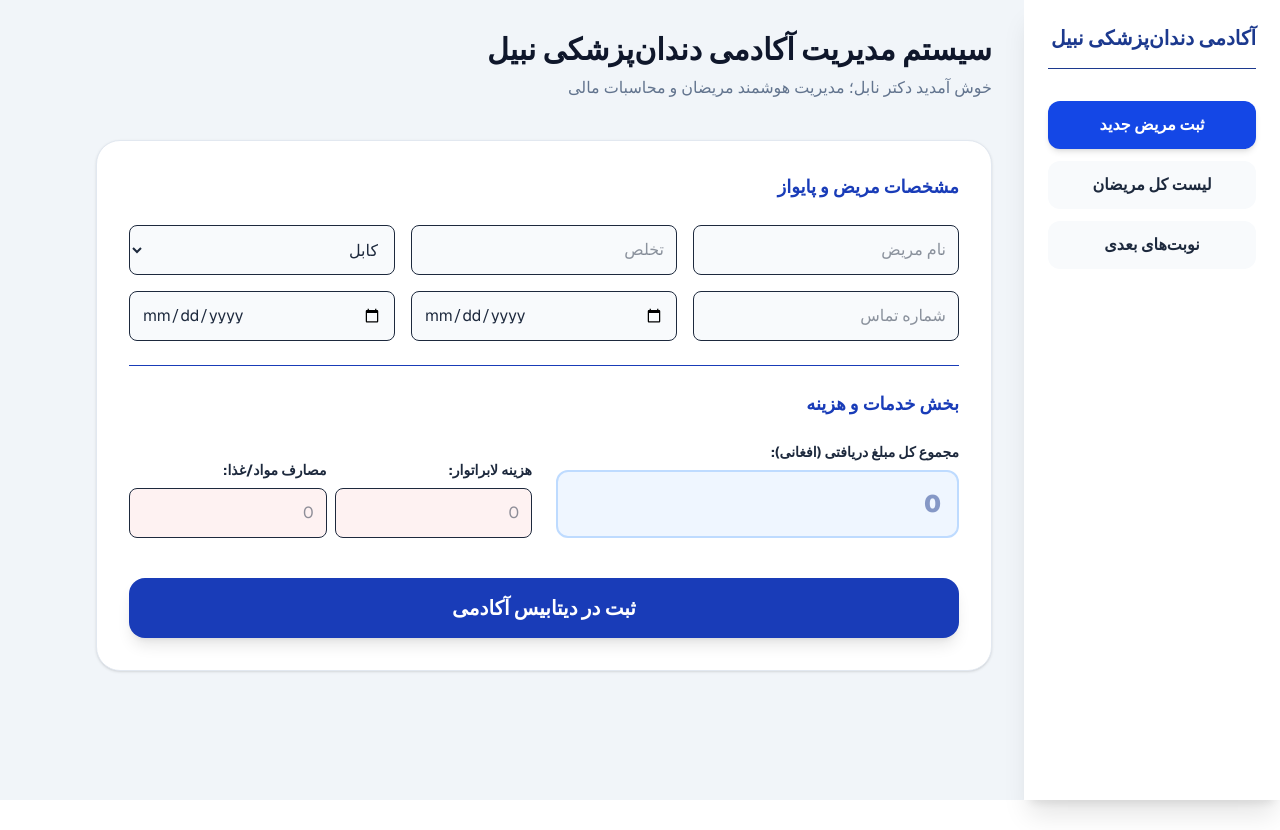
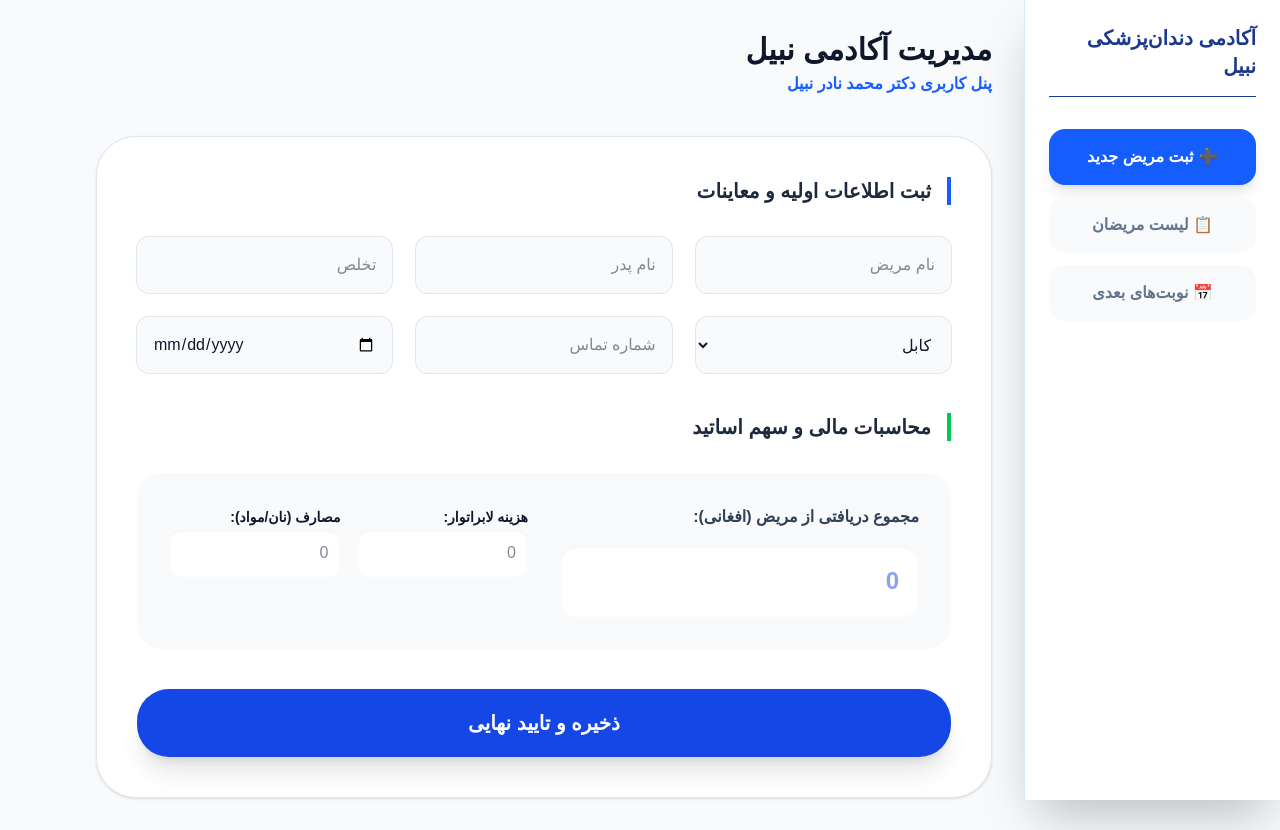
Before and after one commit to nabildentalacademy-art/nabil-dental-academy, a Next.js app: page / in a window 1280 px wide. Before the commit the page ends 800 px from the top, so only its background shows below. Built offline with nearby package versions, Linux system fonts and the light colour scheme.

Commit message:
corrected name to Dr. Mohammad Nader Nabil

```diff
--- a/app/page.tsx
+++ b/app/page.tsx
@@ -3,9 +3,7 @@ import { useState, useEffect } from "react";
 
 const provinces = ["کابل", "هرات", "بلخ", "قندهار", "ننگرهار", "پکتیا", "خوست", "غزنی", "لغمان", "بامیان", "بدخشان", "تخار", "کندز", "فاریاب", "جوزجان", "سرپل", "غور", "دایکندی", "اروزگان", "زابل", "نیمروز", "هلمند", "فراه", "بادغیس", "پنجشیر", "کاپیسا", "لوگر", "میدان وردک", "پروان", "کنر", "نورستان", "سمنگان", "بغلان", "پکتیکا"];
 
-const relations = ["برادر", "پدر", "خواهر", "شوهر", "همسر", "کاکا", "ماما", "خسر", "خسربوره", "پسر کاکا", "پسرعمه", "پسر ماما", "پسرخاله", "دوست", "خواهر زاده", "برادر زاده"];
-
-export default function NabilAcademy() {
+export default function NabilAcademyPro() {
   const [activeTab, setActiveTab] = useState("register");
   const [patients, setPatients] = useState<any[]>([]);
   const [searchTerm, setSearchTerm] = useState("");
@@ -14,11 +12,11 @@ export default function NabilAcademy() {
     name: "", fatherName: "", lastName: "", age: "", province: "کابل", phone: "", visitDate: "", nextVisit: "",
     attendantName: "", attendantPhone: "", relation: "پدر",
     bp: "", pulse: "", ox: "", temp: "",
-    serviceType: "", servicePrice: 0, labCost: 0, otherCosts: 0
+    servicePrice: 0, labCost: 0, otherCosts: 0
   });
 
   useEffect(() => {
-    const saved = localStorage.getItem("nabil_academy_db");
+    const saved = localStorage.getItem("nabil_pro_v3");
     if (saved) setPatients(JSON.parse(saved));
   }, []);
 
@@ -33,86 +31,91 @@ export default function NabilAcademy() {
       ...form,
       id: Date.now(),
       ownerShare,
-      drNabilShare: doctorsSplit,
+      drMohammadNaderShare: doctorsSplit,
       drMahfouzShare: doctorsSplit,
       netProfit
     };
 
     const updated = [newPatient, ...patients];
     setPatients(updated);
-    localStorage.setItem("nabil_academy_db", JSON.stringify(updated));
-    alert("اطلاعات در آکادمی دندان‌پزشکی نبیل ثبت شد");
+    localStorage.setItem("nabil_pro_v3", JSON.stringify(updated));
+    alert("اطلاعات با موفقیت در سیستم آکادمی دندان‌پزشکی نبیل ثبت شد");
     setActiveTab("list");
   };
 
   return (
-    <div className="min-h-screen bg-slate-100 text-right text-slate-800 font-sans" dir="rtl">
-      {/* منوی کناری با نام جدید */}
-      <aside className="fixed right-0 top-0 h-full w-64 bg-white shadow-xl p-6 hidden md:block">
+    <div className="min-h-screen bg-slate-50 text-right text-slate-900" dir="rtl">
+      <aside className="fixed right-0 top-0 h-full w-64 bg-white shadow-2xl p-6 hidden md:block border-l border-blue-100">
         <h2 className="text-xl font-black text-blue-900 mb-8 border-b pb-4">آکادمی دندان‌پزشکی نبیل</h2>
         <nav className="space-y-3">
-          <button onClick={() => setActiveTab("register")} className={`w-full p-3 rounded-xl font-bold transition ${activeTab === 'register' ? 'bg-blue-700 text-white shadow-md' : 'bg-slate-50 hover:bg-slate-100'}`}>ثبت مریض جدید</button>
-          <button onClick={() => setActiveTab("list")} className={`w-full p-3 rounded-xl font-bold transition ${activeTab === 'list' ? 'bg-blue-700 text-white shadow-md' : 'bg-slate-50 hover:bg-slate-100'}`}>لیست کل مریضان</button>
-          <button onClick={() => setActiveTab("nextVisits")} className={`w-full p-3 rounded-xl font-bold transition ${activeTab === 'nextVisits' ? 'bg-blue-700 text-white shadow-md' : 'bg-slate-50 hover:bg-slate-100'}`}>نوبت‌های بعدی</button>
+          <button onClick={() => setActiveTab("register")} className={`w-full p-4 rounded-2xl font-bold transition-all ${activeTab === 'register' ? 'bg-blue-600 text-white shadow-lg' : 'bg-slate-50 text-slate-500 hover:bg-blue-50'}`}>➕ ثبت مریض جدید</button>
+          <button onClick={() => setActiveTab("list")} className={`w-full p-4 rounded-2xl font-bold transition-all ${activeTab === 'list' ? 'bg-blue-600 text-white shadow-lg' : 'bg-slate-50 text-slate-500 hover:bg-blue-50'}`}>📋 لیست مریضان</button>
+          <button onClick={() => setActiveTab("nextVisits")} className={`w-full p-4 rounded-2xl font-bold transition-all ${activeTab === 'nextVisits' ? 'bg-blue-600 text-white shadow-lg' : 'bg-slate-50 text-slate-500 hover:bg-blue-50'}`}>📅 نوبت‌های بعدی</button>
         </nav>
       </aside>
 
       <main className="md:mr-64 p-8">
-        <header className="mb-10">
-          <h1 className="text-3xl font-black text-slate-900">سیستم مدیریت آکادمی دندان‌پزشکی نبیل</h1>
-          <p className="text-slate-500 mt-2">خوش آمدید دکتر نابل؛ مدیریت هوشمند مریضان و محاسبات مالی</p>
+        <header className="mb-10 flex justify-between items-center">
+          <div>
+            <h1 className="text-3xl font-black text-slate-900">مدیریت آکادمی نبیل</h1>
+            <p className="text-blue-600 font-bold mt-1">پنل کاربری دکتر محمد نادر نبیل</p>
+          </div>
         </header>
 
         {activeTab === "register" && (
-          <div className="max-w-4xl bg-white p-8 rounded-3xl shadow-sm border border-slate-200">
-             {/* فرم ثبت نام (باقی بخش‌ها مثل قبل) */}
-             <h3 className="text-lg font-bold mb-6 text-blue-800">مشخصات مریض و پایواز</h3>
-             <div className="grid grid-cols-1 md:grid-cols-3 gap-4 mb-6">
-                <input placeholder="نام مریض" className="p-3 bg-slate-50 rounded-lg border focus:ring-2 ring-blue-500 outline-none" onChange={e => setForm({...form, name: e.target.value})} />
-                <input placeholder="تخلص" className="p-3 bg-slate-50 rounded-lg border focus:ring-2 ring-blue-500 outline-none" onChange={e => setForm({...form, lastName: e.target.value})} />
-                <select className="p-3 bg-slate-50 rounded-lg border focus:ring-2 ring-blue-500 outline-none" onChange={e => setForm({...form, province: e.target.value})}>
+          <div className="max-w-4xl bg-white p-10 rounded-[2.5rem] shadow-sm border border-slate-200">
+            <h3 className="text-xl font-black mb-8 text-slate-800 border-r-4 border-blue-600 pr-4">ثبت اطلاعات اولیه و معاینات</h3>
+            <div className="grid grid-cols-1 md:grid-cols-3 gap-6 mb-10">
+              <input placeholder="نام مریض" className="p-4 bg-slate-50 rounded-xl border-none ring-1 ring-slate-200 focus:ring-2 focus:ring-blue-500 outline-none" onChange={e => setForm({...form, name: e.target.value})} />
+              <input placeholder="نام پدر" className="p-4 bg-slate-50 rounded-xl border-none ring-1 ring-slate-200 focus:ring-2 focus:ring-blue-500 outline-none" onChange={e => setForm({...form, fatherName: e.target.value})} />
+              <input placeholder="تخلص" className="p-4 bg-slate-50 rounded-xl border-none ring-1 ring-slate-200 focus:ring-2 focus:ring-blue-500 outline-none" onChange={e => setForm({...form, lastName: e.target.value})} />
+              <select className="p-4 bg-slate-50 rounded-xl border-none ring-1 ring-slate-200 focus:ring-2 focus:ring-blue-500 outline-none" onChange={e => setForm({...form, province: e.target.value})}>
                 {provinces.map(p => <option key={p} value={p}>{p}</option>)}
               </select>
-                <input placeholder="شماره تماس" className="p-3 bg-slate-50 rounded-lg border focus:ring-2 ring-blue-500 outline-none" onChange={e => setForm({...form, phone: e.target.value})} />
-                <input placeholder="تاریخ مراجعه" type="date" className="p-3 bg-slate-50 rounded-lg border" onChange={e => setForm({...form, visitDate: e.target.value})} />
-                <input placeholder="تاریخ نوبت بعدی" type="date" className="p-3 bg-slate-50 rounded-lg border" onChange={e => setForm({...form, nextVisit: e.target.value})} />
+              <input placeholder="شماره تماس" className="p-4 bg-slate-50 rounded-xl border-none ring-1 ring-slate-200 focus:ring-2 focus:ring-blue-500 outline-none" onChange={e => setForm({...form, phone: e.target.value})} />
+              <input placeholder="تاریخ نوبت بعدی" type="date" className="p-4 bg-slate-50 rounded-xl border-none ring-1 ring-slate-200 focus:ring-2 focus:ring-blue-500 outline-none" onChange={e => setForm({...form, nextVisit: e.target.value})} />
             </div>
 
-             <h3 className="text-lg font-bold mb-6 text-blue-800 border-t pt-6">بخش خدمات و هزینه</h3>
-             <div className="grid grid-cols-1 md:grid-cols-2 gap-6">
-                <div>
-                    <label className="block text-sm mb-2 font-bold">مجموع کل مبلغ دریافتی (افغانی):</label>
-                    <input type="number" className="w-full p-4 bg-blue-50 border-2 border-blue-200 rounded-xl font-black text-2xl text-blue-900" placeholder="0" onChange={e => setForm({...form, servicePrice: Number(e.target.value)})} />
+            <h3 className="text-xl font-black mb-8 text-slate-800 border-r-4 border-green-500 pr-4">محاسبات مالی و سهم اساتید</h3>
+            <div className="grid grid-cols-1 md:grid-cols-2 gap-8 bg-slate-50 p-8 rounded-3xl">
+              <div className="space-y-4">
+                <label className="block font-black text-slate-700">مجموع دریافتی از مریض (افغانی):</label>
+                <input type="number" className="w-full p-5 bg-white rounded-2xl border-none shadow-inner text-2xl font-black text-blue-700" placeholder="0" onChange={e => setForm({...form, servicePrice: Number(e.target.value)})} />
               </div>
-                <div className="flex gap-2 items-end">
-                    <div className="w-1/2">
-                        <label className="block text-sm mb-2 font-bold">هزینه لابراتوار:</label>
-                        <input type="number" className="w-full p-3 bg-red-50 rounded-lg border" placeholder="0" onChange={e => setForm({...form, labCost: Number(e.target.value)})} />
+              <div className="grid grid-cols-2 gap-4">
+                <div className="space-y-2">
+                  <label className="text-sm font-bold">هزینه لابراتوار:</label>
+                  <input type="number" className="w-full p-3 bg-white rounded-xl border-none shadow-inner" placeholder="0" onChange={e => setForm({...form, labCost: Number(e.target.value)})} />
                 </div>
-                    <div className="w-1/2">
-                        <label className="block text-sm mb-2 font-bold">مصارف مواد/غذا:</label>
-                        <input type="number" className="w-full p-3 bg-red-50 rounded-lg border" placeholder="0" onChange={e => setForm({...form, otherCosts: Number(e.target.value)})} />
+                <div className="space-y-2">
+                  <label className="text-sm font-bold">مصارف (نان/مواد):</label>
+                  <input type="number" className="w-full p-3 bg-white rounded-xl border-none shadow-inner" placeholder="0" onChange={e => setForm({...form, otherCosts: Number(e.target.value)})} />
                 </div>
               </div>
             </div>
 
-             <button onClick={savePatient} className="w-full mt-10 bg-blue-800 text-white py-4 rounded-2xl font-black text-xl shadow-lg hover:bg-blue-900 transition-all transform hover:scale-[1.01]">ثبت در دیتابیس آکادمی</button>
+            <button onClick={savePatient} className="w-full mt-10 bg-blue-700 text-white py-5 rounded-[2rem] font-black text-xl shadow-xl hover:bg-blue-800 transition-all transform hover:scale-[1.01]">ذخیره و تایید نهایی</button>
           </div>
         )}
 
-        {/* بخش لیست مریضان و نوبت‌دهی مشابه قبل با نام جدید نمایش داده می‌شود */}
         {activeTab === "list" && (
-            <div className="space-y-4">
-                <input placeholder="جستجوی سریع مریض..." className="w-full p-4 rounded-2xl shadow-sm border-none focus:ring-2 ring-blue-500" onChange={e => setSearchTerm(e.target.value)} />
+          <div className="space-y-6">
+            <input placeholder="🔍 جستجوی مریض بر اساس نام یا آیدی..." className="w-full p-5 rounded-[1.5rem] border-none shadow-sm focus:ring-2 ring-blue-500 outline-none bg-white font-bold" onChange={e => setSearchTerm(e.target.value)} />
             {patients.filter(p => p.name.includes(searchTerm)).map(p => (
-                    <div key={p.id} className="bg-white p-6 rounded-2xl shadow-sm border border-slate-200 flex justify-between items-center">
-                        <div>
-                            <h4 className="font-black text-xl text-slate-800">{p.name} {p.lastName}</h4>
-                            <p className="text-blue-600 font-bold">{p.phone} - {p.province}</p>
+              <div key={p.id} className="bg-white p-8 rounded-[2rem] shadow-sm border border-slate-100 flex flex-wrap justify-between items-center">
+                <div className="space-y-2">
+                  <h4 className="font-black text-2xl text-slate-800">{p.name} {p.lastName}</h4>
+                  <p className="text-blue-600 font-bold">{p.phone} | ولایت: {p.province}</p>
                 </div>
-                        <div className="bg-slate-50 p-4 rounded-2xl border border-dashed text-left">
-                            <p className="text-xs font-bold text-slate-500">سهم دکتر نابل: <span className="text-green-600 text-sm">{p.drNabilShare.toLocaleString()}</span></p>
-                            <p className="text-xs font-bold text-slate-500">سهم دکتر محفوظ: <span className="text-green-600 text-sm">{p.drMahfouzShare.toLocaleString()}</span></p>
+                <div className="flex gap-4">
+                   <div className="bg-blue-50 px-6 py-4 rounded-2xl border border-blue-100 text-center">
+                      <p className="text-xs text-slate-500 font-bold mb-1">سهم دکتر محمد نادر</p>
+                      <p className="text-lg font-black text-blue-700">{p.drMohammadNaderShare.toLocaleString()}</p>
+                   </div>
+                   <div className="bg-slate-50 px-6 py-4 rounded-2xl border border-slate-100 text-center">
+                      <p className="text-xs text-slate-500 font-bold mb-1">سهم دکتر محفوظ</p>
+                      <p className="text-lg font-black text-slate-700">{p.drMahfouzShare.toLocaleString()}</p>
+                   </div>
                 </div>
               </div>
             ))}
```
Lines whose indentation alone changed are shown as unchanged.
